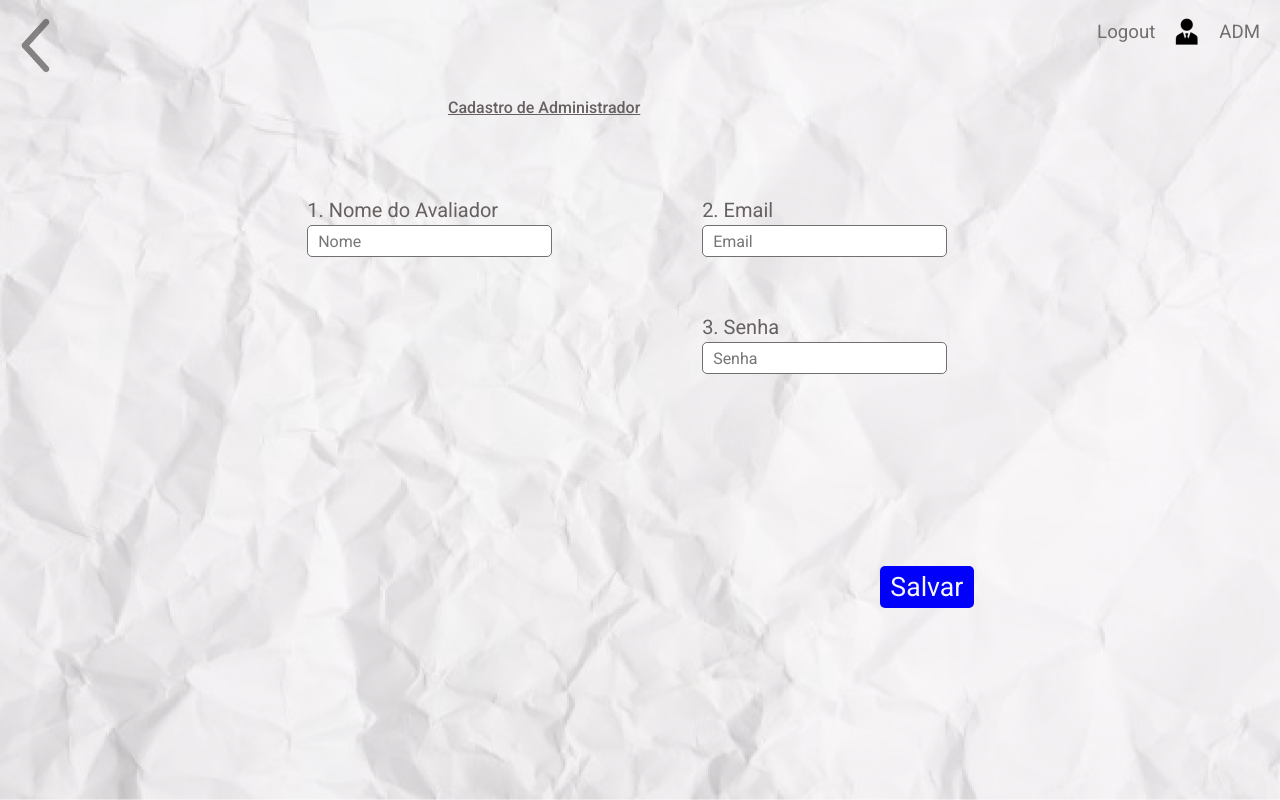
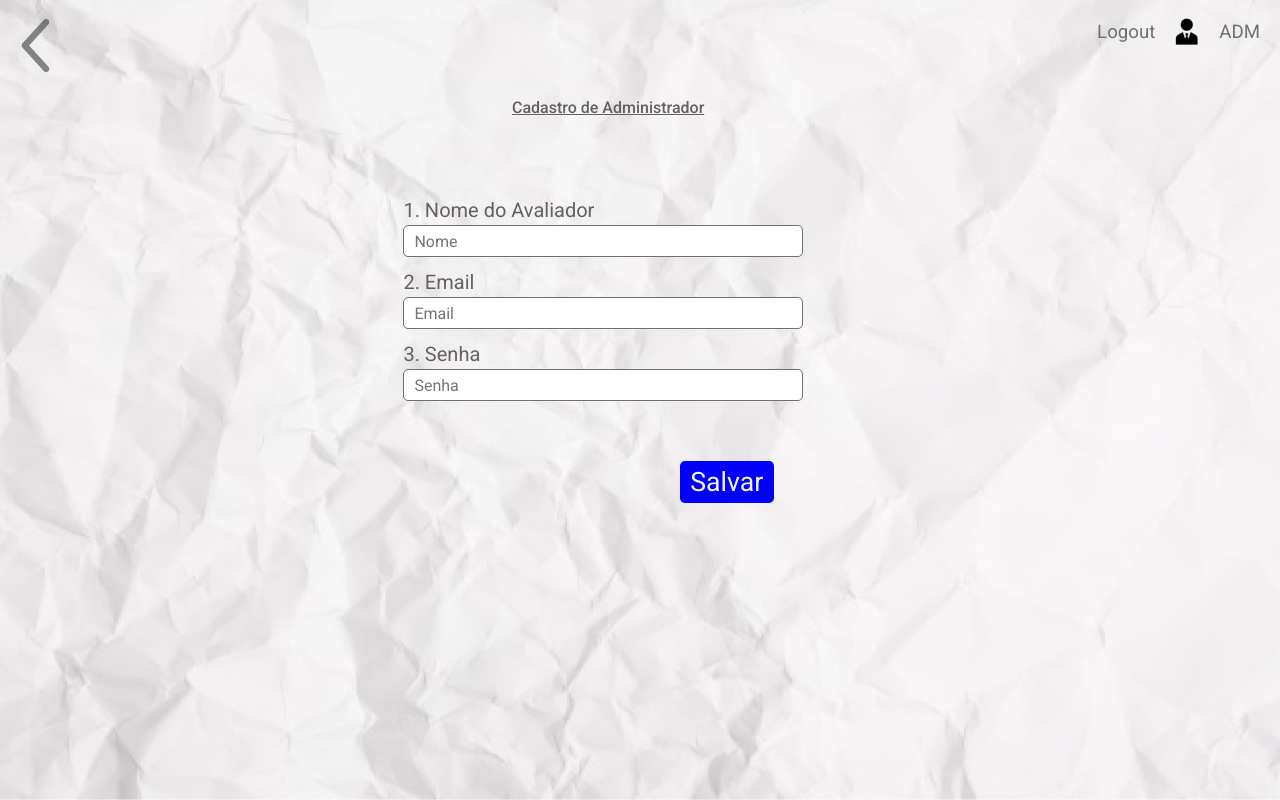
Before and after one commit to lorenzowind/SACT, a React (Create React App) app in the folder frontend/: page /admin-form in a window 1280 px wide. Built offline with nearby package versions, Linux system fonts and the light colour scheme.

Commit message:
fix: component size in admin and session page

```diff
--- a/frontend/src/components/Header/index.tsx
+++ b/frontend/src/components/Header/index.tsx
@@ -14,7 +14,7 @@ const HeaderAdm: React.FC<HeaderProps> = ({ isAuthenticated }) => {
     <Header>
       <div style={{ color: '#707070' }}>
         {isAuthenticated ? (
-          <Link to="/" style={{ color: '#707070' }}>
+          <Link to="/admin" style={{ color: '#707070' }}>
             Logout
           </Link>
         ) : (
--- a/frontend/src/pages/Admin/Form/AdminForm/index.tsx
+++ b/frontend/src/pages/Admin/Form/AdminForm/index.tsx
@@ -35,7 +35,7 @@ const AdminForm: React.FC = () => {
               style={{
                 position: 'absolute',
                 textAlign: 'center',
-                left: '35%',
+                left: '40%',
                 top: 100,
                 color: '#676060',
               }}
@@ -47,21 +47,21 @@ const AdminForm: React.FC = () => {
               <input type="text" placeholder="Nome" id="name" />
             </InputGroupAdm>
 
-            <InputGroupAdm style={{ gridArea: 'cpf' }}>
-              <label htmlFor="cpf">2. Email</label>
+            <InputGroupAdm style={{ gridArea: 'email', marginTop: 15 }}>
+              <label htmlFor="email">2. Email</label>
               <input type="text" placeholder="Email" id="email" />
             </InputGroupAdm>
 
-            <InputGroupAdm style={{ gridArea: 'ra', marginTop: 15 }}>
-              <label htmlFor="ra">3. Senha</label>
-              <input type="password" placeholder="Senha" id="senha" />
+            <InputGroupAdm style={{ gridArea: 'password', marginTop: 15 }}>
+              <label htmlFor="password">3. Senha</label>
+              <input type="password" placeholder="Senha" id="password" />
             </InputGroupAdm>
 
             <footer
               style={{
                 gridArea: 'button',
                 marginTop: 60,
-                marginLeft: '45%',
+                marginLeft: '25%',
               }}
             >
               <ButtonForm type="submit">Salvar</ButtonForm>
--- a/frontend/src/pages/Admin/Form/AdminForm/styles.ts
+++ b/frontend/src/pages/Admin/Form/AdminForm/styles.ts
@@ -17,26 +17,24 @@ export const Container = styled.div`
 
 export const Content = styled.div`
   display: grid;
-  grid-template-columns: 20% 80%;
+  grid-template-columns: 10% 90%;
   grid-template-areas: 'back regis';
 `;
 
 export const AdmRegisterForm = styled.form`
   grid-area: regis;
   padding-top: 200px;
-  margin-left: 10%;
-  display: grid;
-  grid-template-columns: 50% 50%;
-  grid-template-rows: repeat(4, 1fr);
-  grid-template-areas: 'name cpf' 'area ra' 'area  senha' 'btn button';
+  display: flex;
+  flex-direction: column;
+  width: 100%;
+  align-items: center;
+  justify-content: center;
 `;
 
 export const InputGroupAdm = styled.div`
   display: flex;
   flex-direction: column;
-  width: 100%;
   height: max-content;
-  justify-content: start;
   label {
     font-size: 20px;
     font-weight: normal;
@@ -44,30 +42,12 @@ export const InputGroupAdm = styled.div`
     margin-bottom: 5px;
   }
   input {
-    width: 245px;
+    width: 400px;
     height: 32px;
     border-radius: 5px;
     padding: 10px;
     border: solid 1px #707070;
     background-color: #ffffff;
-  }
-  div.checkbox-input {
-    margin-left: 10px;
-  }
-  div.checkbox-input input {
-    cursor: pointer;
-    width: 20px;
-    height: 20px;
-    border-radius: 5px;
-    border: solid 1px #707070;
-    background-color: #ffffff;
-  }
-  div.checkbox-input label {
-    font-size: 18px;
-    font-weight: normal;
-    color: #676060;
-    margin-left: 5px;
-    margin-bottom: 5px;
   }
 `;
 
--- a/frontend/src/pages/Admin/Form/AvaliationForm/index.tsx
+++ b/frontend/src/pages/Admin/Form/AvaliationForm/index.tsx
@@ -48,17 +48,16 @@ const AvaliationForm: React.FC = () => {
 
             <SessionsList>
               <InputGroup>
-                <label htmlFor="1secao">Seção:</label>
-                <input type="text" id="1secao" />
+                <label htmlFor="session">Seção:</label>
+                <input type="text" id="session" placeholder="Seção" />
               </InputGroup>
               <InputGroup>
-                <label htmlFor="1secao">Critério:</label>
-                <input type="text" id="1secao" />
+                <label htmlFor="criterion">Critério:</label>
+                <input type="text" id="criterion" placeholder="Critério" />
               </InputGroup>
+
+              <ButtonForm type="submit">Salvar</ButtonForm>
             </SessionsList>
-            <footer style={{ width: '100%' }}>
-              <ButtonForm type="submit">Salvar</ButtonForm>
-            </footer>
           </SessionRegisterForm>
         </Content>
       </Container>
--- a/frontend/src/pages/Admin/Form/AvaliationForm/styles.ts
+++ b/frontend/src/pages/Admin/Form/AvaliationForm/styles.ts
@@ -17,41 +17,42 @@ export const Container = styled.div`
 
 export const Content = styled.div`
   display: grid;
-  grid-template-columns: 20% 80%;
+  grid-template-columns: 10% 90%;
   grid-template-areas: 'back regis';
 `;
 export const SessionRegisterForm = styled.form`
   grid-area: regis;
   padding-top: 180px;
-  margin: 0 auto;
-  width: 70%;
-  height: 300px;
   display: flex;
   flex-direction: column;
+  width: 100%;
+  align-items: center;
+  justify-content: center;
 `;
 
 export const SessionsList = styled.ul`
   display: flex;
   flex-direction: column;
-  width: 100%;
-  height: 300px;
+  align-items: center;
+  justify-content: center;
 `;
 
 export const InputGroup = styled.li`
   display: flex;
-  width: 100%;
+  flex-direction: column;
   height: max-content;
-  justify-content: space-between;
-  align-items: center;
   margin-bottom: 25px;
+
   label {
     width: 120px;
     font-size: 20pt;
+    margin-bottom: 5px;
     font-weight: normal;
     color: #676060;
   }
+
   input {
-    flex: 1;
+    width: 400px;
     height: 32px;
     border-radius: 5px;
     padding: 10px;
@@ -77,5 +78,6 @@ export const ButtonForm = styled.button`
   border-radius: 5px;
   border: 0;
   background-color: #0000fb;
-  margin-left: 90%;
+  margin-top: 30px;
+  margin-left: 75%;
 `;
--- a/frontend/src/pages/Admin/Ranking/styles.ts
+++ b/frontend/src/pages/Admin/Ranking/styles.ts
@@ -28,7 +28,7 @@ export const RankingGrid = styled.div`
   grid-template-rows: 259px 259px;
   grid-template-areas: 'geral info' 'meca eletro';
   padding: 10px;
-  margin-top: 20px;
+  margin-top: 100px;
 `;
 
 export const RankingGeral = styled.div`
```
